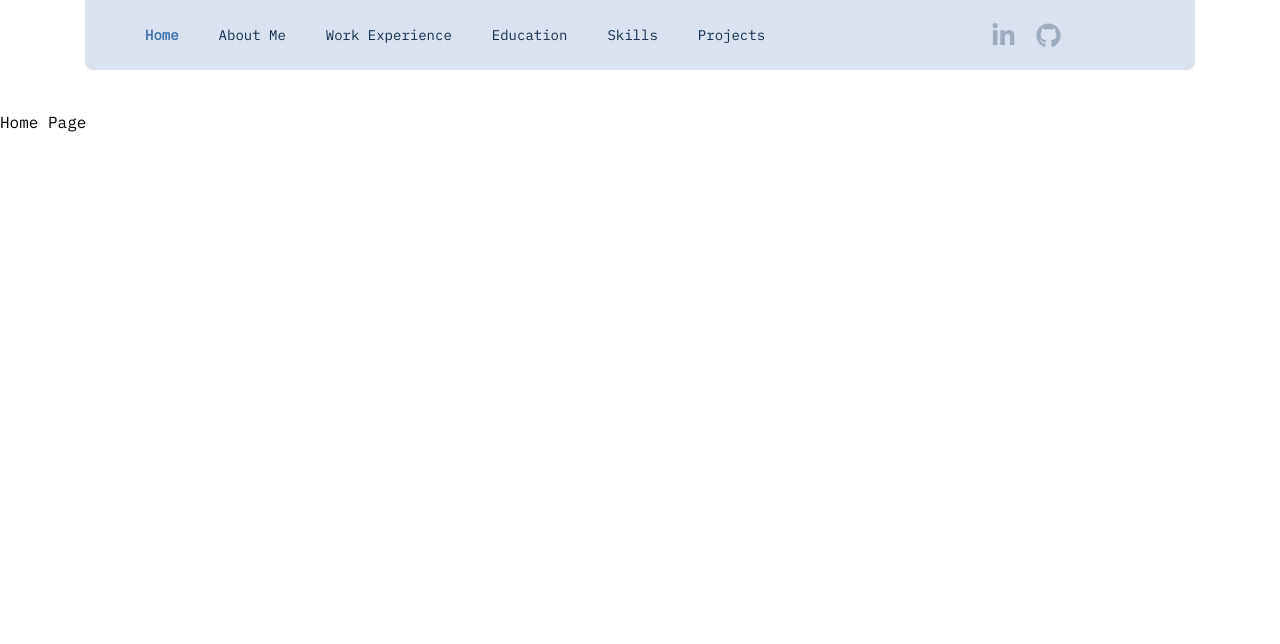
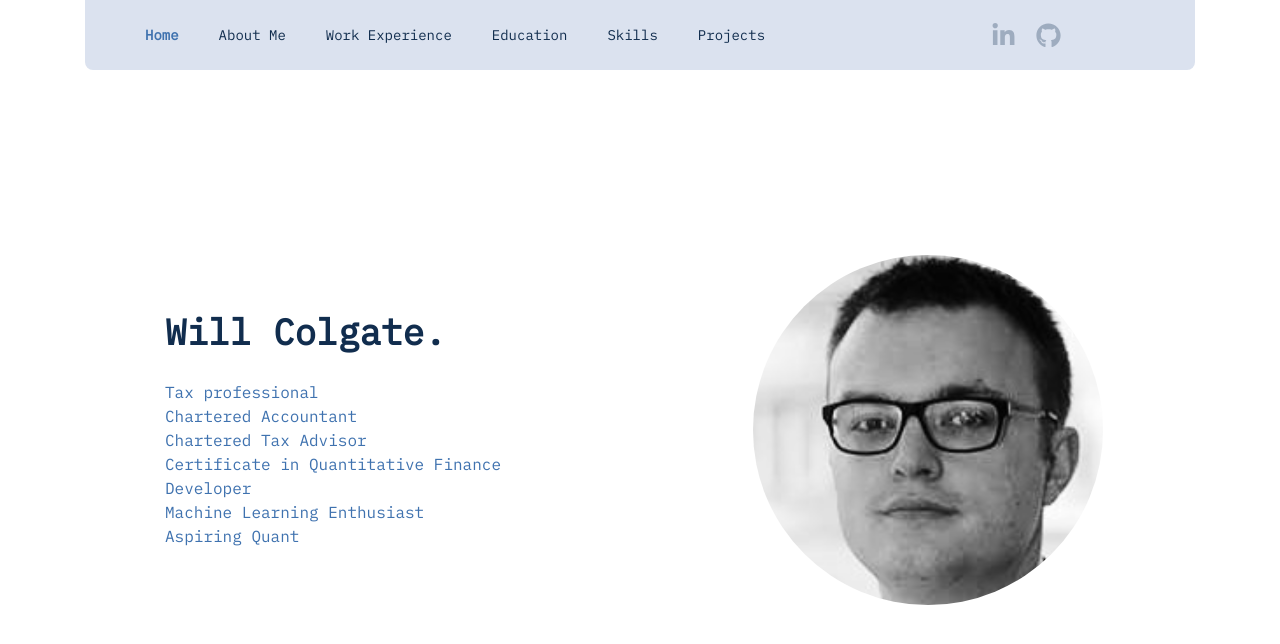
Before and after one commit to will-j-c/resume_website, a Next.js app: page / in a window 1280 px wide. Shown: the top 644 px of the page. Built offline with nearby package versions, Linux system fonts and the light colour scheme.

Commit message:
feat: added home page

```diff
--- a/src/app/page.jsx
+++ b/src/app/page.jsx
@@ -1,3 +1,29 @@
+import Image from 'next/image';
+import profileImg from 'public/1660627512104.jpeg';
+// Home page
+
 export default function Page() {
-  return <div>Home Page</div>;
+  return (
+    <div className='flex flex-row max-w-[1110px] mx-auto h-4/5 gap-10'>
+      <div className='basis-6/12 flex h-full flex-col justify-center pl-20'>
+        <h1 className='text-4xl text-lightThemePrimaryText mb-7 font-extrabold'>
+          Will Colgate.
+        </h1>
+        <div className='text-s text-lightThemeSecondaryText'>
+          <p>Tax professional</p>
+          <p>Chartered Accountant</p>
+          <p>Chartered Tax Advisor</p>
+          <p>Certificate in Quantitative Finance</p>
+          <p>Developer</p>
+          <p>Machine Learning Enthusiast</p>
+          <p>Aspiring Quant</p>
+        </div>
+      </div>
+      <div className='basis-6/12 flex flex-col justify-center'>
+        <div className='rounded-full relative overflow-hidden h-[350px] w-[350px] self-center'>
+          <Image src={profileImg} alt='Profile picture of Will' fill={true} />
+        </div>
+      </div>
+    </div>
+  );
 }
--- a/src/app/ui/About.jsx
+++ b/src/app/ui/About.jsx
@@ -1,15 +1,15 @@
 export default function About() {
   return (
-    <div className='flex h-full flex-col justify-center'>
+    <div className='flex h-full flex-col justify-center px-5'>
       <h1 className='text-lightThemeSecondaryText font-extrabold text-xl mb-5'>
         Head of Tax
       </h1>
-      <p className='mb-5 text-lightThemeSecondaryText text-sm'>
+      <p className='mb-5 text-lightThemeSecondaryText text-xs'>
         Dynamic and results-driven professional with extensive experience in
         driving strategic tax initiatives and delivering impactful financial
         outcomes to optimise organisational performance.
       </p>
-      <p className='text-lightThemePrimaryText text-sm'>
+      <p className='text-lightThemePrimaryText text-xs'>
         Skilled in managing tax audits and disputes, negotiating favourable
         resolutions, and mitigating tax risks. Adept at optimising tax
         strategies, reducing costs, and ensuring regulatory compliance across
--- a/src/app/ui/frames/LeftCol.jsx
+++ b/src/app/ui/frames/LeftCol.jsx
@@ -3,9 +3,9 @@ import Image from 'next/image';
 export default function LeftCol({ props, children }) {
   const { bgImg, alt } = props;
   return (
-    <div className='flex flex-row max-w-[1110px] mx-auto h-4/5 gap-20'>
-      <div className='basis-2/3'>{children}</div>
-      <div className='basis-1/3 relative'>
+    <div className='flex flex-row max-w-[1110px] mx-auto h-4/5 gap-36'>
+      <div className='basis-7/12'>{children}</div>
+      <div className='basis-5/12 relative'>
           <Image src={bgImg} alt={alt} fill={true} />
       </div>
     </div>
--- a/src/app/ui/frames/RightCol.jsx
+++ b/src/app/ui/frames/RightCol.jsx
@@ -3,11 +3,11 @@ import Image from 'next/image';
 export default function RightCol({ props, children }) {
   const { bgImg, alt } = props;
   return (
-    <div className='flex flex-row max-w-[1110px] mx-auto h-4/5 gap-20'>
-      <div className='basis-1/3 relative'>
+    <div className='flex flex-row max-w-[1110px] mx-auto h-4/5 gap-36'>
+      <div className='basis-5/12 relative'>
         <Image src={bgImg} alt={alt} fill={true} />
       </div>
-      <div className='basis-2/3'>{children}</div>
+      <div className='basis-7/12'>{children}</div>
     </div>
   );
 }
```
Also changed, not shown: public/1660627512104.jpeg (added).
